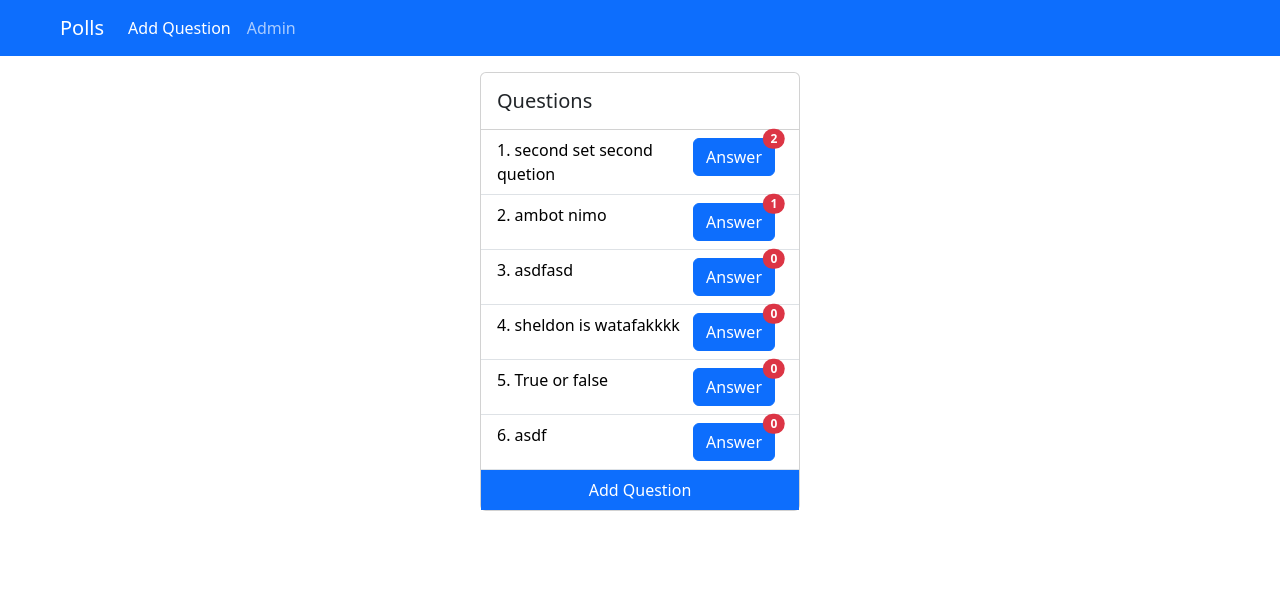
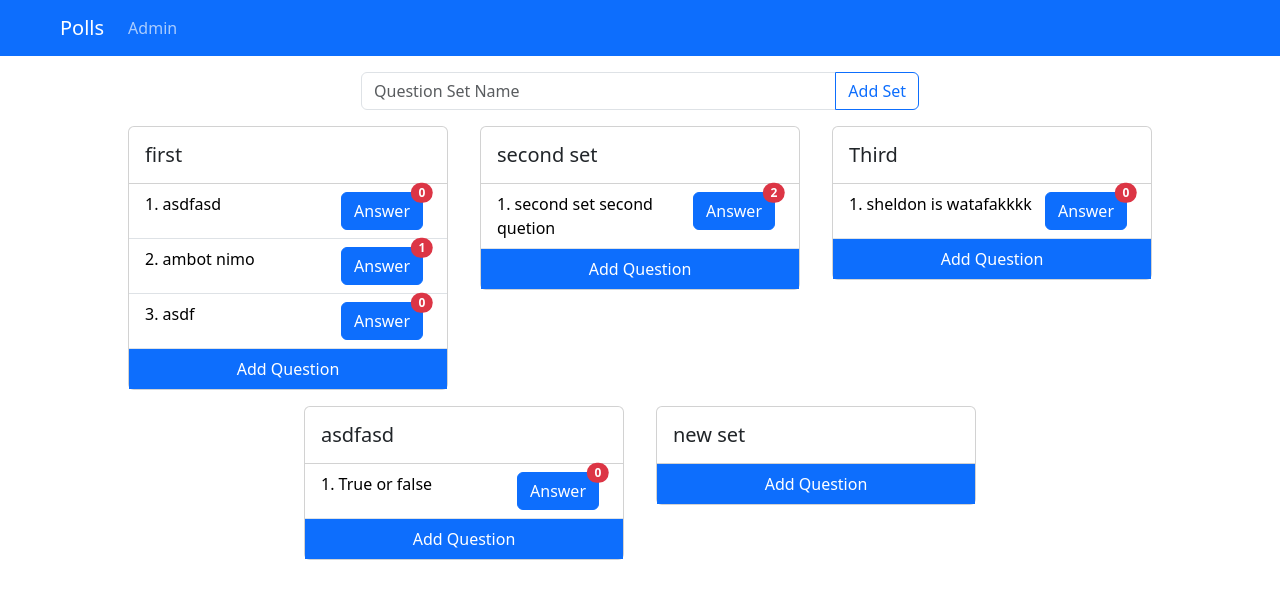
Before and after one commit to cup-noodlehS/Polls-app-django, a Django app: page /polls/ in a window 1280 px wide. Shown: the top 599 px of the page. Run offline with Django 4.2, Linux system fonts and the light colour scheme; data comes from the database, SQL or seed files in the repository; both versions use the stored data as it was after the commit; some libraries are stand-ins or nearby versions.

Commit message:
added the Set model, which is an array of Question models

```diff
--- a/polls/templates/polls/index.html
+++ b/polls/templates/polls/index.html
@@ -2,14 +2,23 @@
 
   <body>
 
-    {% include "./partials/navbar.html" %} {% if latest_question_list %}
+    {% include "./partials/navbar.html" %}
+
     <main class="container">
-      <div class="d-flex justify-content-center">
-        <div class="mx-3">
+      <form action="{% url 'polls:addset' %}" method="post" class="d-flex justify-content-center" autocomplete="off">
+        {% csrf_token %}
+        <div class="input-group mb-3" style="width: 50%;">
+          <input type="text" class="form-control" name="setname" placeholder="Question Set Name"  ">
+          <button class="btn btn-outline-primary" type="submit" >Add Set</button>
+        </div>
+      </form>
+      <div class="d-flex justify-content-center flex-wrap">
+        {% for set in set_list %}
+        <div class="mx-3 mb-3">
           <div class="card" style="width: 20rem;">
-            <h5 class="m-3">Questions</h5>
+            <h5 class="m-3">{{ set.set_name }}</h5>
             <ul class="list-group list-group-flush">
-              {% for question in latest_question_list %}
+              {% for question in set.question_set.all %}
               <li class="list-group-item d-flex justify-content-between" href="{% url 'polls:detail' question.id %}">
                 <a href="{% url 'polls:detail' question.id %}" class="text-decoration-none"
                   >{{forloop.counter}}. {{ question.question_text }}</a
@@ -20,17 +29,15 @@
               </li>
               {% endfor %}
               <div class="list-group list-group-flush bg-primary" >
-                <a href="{%url 'polls:new' 1 %}" class="link-underline add link-underline-opacity-0 text-center p-2">Add Question</a>
+                <a href="{%url 'polls:new' 1 forloop.counter %}" class="link-underline add link-underline-opacity-0 text-center p-2">Add Question</a>
               </div>
             </ul>
           </div>
-          {% else %}
-          <p>No polls are available.</p>
-          {% endif %}
         </div>
+        {% endfor %}
       </div>
+    </main>
 
-    </main>
     {% include "./partials/footer.html" %}
   </body>
 </html>
--- a/polls/templates/polls/partials/navbar.html
+++ b/polls/templates/polls/partials/navbar.html
@@ -15,14 +15,6 @@
     <div class="collapse navbar-collapse" id="navbarNav">
       <ul class="navbar-nav">
         <li class="nav-item">
-          <a
-            class="nav-link active"
-            aria-current="page"
-            href="{%url 'polls:new' 1 %}"
-            >Add Question</a
-          >
-        </li>
-        <li class="nav-item">
           <a class="nav-link" href="/admin" target="_blank">Admin</a>
         </li>
       </ul>
--- a/polls/urls.py
+++ b/polls/urls.py
@@ -5,9 +5,10 @@ from . import views
 app_name = "polls"
 urlpatterns = [
     path("", views.IndexView.as_view(), name="index"),
-    path("new/<int:choice_count>", views.new, name="new"),
+    path("new/<int:choice_count>/<int:set_id>", views.new, name="new"),
     path("delete-question/", views.deleteQuestion, name="deletequestion"),
     path("add/", views.addQuestion, name="addquestion"),
+    path("setadd/", views.addSet, name="addset"),
     path("<int:pk>/", views.DetailView.as_view(), name="detail"),
     path("<int:pk>/results/", views.ResultsView.as_view(), name="results"),
     path("<int:question_id>/vote/", views.vote, name="vote"),
--- a/polls/views.py
+++ b/polls/views.py
@@ -5,14 +5,14 @@ from django.views import generic
 from django.utils import timezone
 from asgiref.sync import sync_to_async
 
-from .models import Question, Choice
+from .models import Question, Choice, Set
 
 class IndexView(generic.ListView):
     template_name="polls/index.html"
-    context_object_name="latest_question_list"
+    context_object_name="set_list"
 
     def get_queryset(self):
-        return Question.objects.filter(pub_date__lte=timezone.now()).order_by("-votes_num")[:15]
+        return Set.objects.filter(pub_date__lte=timezone.now()).order_by("pub_date")
 
 class DetailView(generic.DetailView):
     model = Question
@@ -41,13 +41,17 @@ def vote(request, question_id):
 
         return HttpResponseRedirect(reverse("polls:results", args=(question.id,)))
 
-def new(request, choice_count):
-    return render(request, "polls/new.html", {'choice_count_range': range(choice_count), 'choice_count':choice_count, 'choice_count_add':choice_count+1, 'choice_count_min':choice_count-1})
+def new(request, choice_count, set_id):
+    set_name = Set.objects.get(pk=set_id).set_name
+    return render(request, "polls/new.html", {'choice_count_range': range(choice_count), 'choice_count':choice_count, 'choice_count_add':choice_count+1, 'choice_count_min':choice_count-1, 'set_id': set_id, 'set_name': set_name})
 
 @sync_to_async
-def save_question(question_text, choice_arr):
-    q = Question(question_text=question_text, pub_date=timezone.now())
+def save_question(question_text, choice_arr, set_id):
+    s = Set.objects.get(pk=set_id)
+    q = Question(question_text=question_text, pub_date=timezone.now(), set=s)
     q.save()
+    s.question_set.add(q)
+
     for choice_text in choice_arr:
         q.choice_set.create(choice_text=choice_text, votes=0)
 
@@ -57,11 +61,13 @@ async def addQuestion(request):
     if request.method == "POST":
         question_text = request.POST["question_text"]
         choice_count = int(request.POST["choice_count"])
+        set_id = int(request.POST["set_id"])
+        print("set id is: " + str(set_id))
         choice_arr = []
         for i in range(1, choice_count+1):
             choice_arr.append(request.POST[f"choice{i}"])
 
-        q = await save_question(question_text, choice_arr)
+        q = await save_question(question_text, choice_arr, set_id)
         return HttpResponseRedirect(reverse("polls:index"))
 
 @sync_to_async
@@ -74,3 +80,15 @@ async def deleteQuestion(request):
     question_id = request.POST["id"]
     await delete_question(question_id)
     return HttpResponseRedirect(reverse("polls:index"))
+
+@sync_to_async
+def save_set(set_name):
+    s = Set(set_name=set_name, pub_date=timezone.now())
+    s.save()
+    return s
+
+async def addSet(request):
+    set_name = request.POST["setname"]
+    s = await save_set(set_name)
+    return HttpResponseRedirect(reverse("polls:index"))
+    # print("you are at addset")
```
Also changed, not shown: polls/admin.py (+7 -2 lines), polls/templates/polls/new.html (+7 -3 lines), db.sqlite3.
